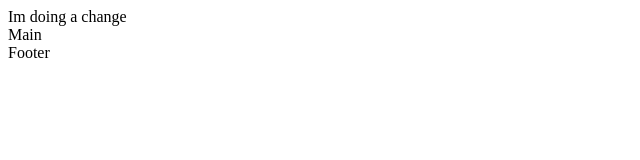
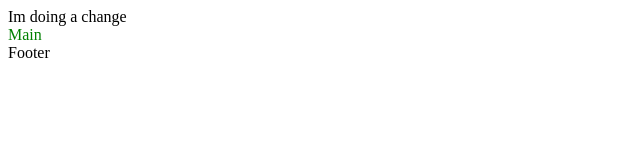
Before and after one commit to bdodgen/09-teamwork-and-the-branches, a plain HTML site: page index.html in a window 1280 px wide. Shown: the full height of the page, 0-640 px from the left. Drawn offline with Linux system fonts and the light colour scheme.

Commit message:
commmmit

```diff
--- a/style.css
+++ b/style.css
@@ -1,7 +1,3 @@
 main {
-<<<<<<< HEAD
     color: green;
-=======
-  color: blue;
->>>>>>> main
 }
```
